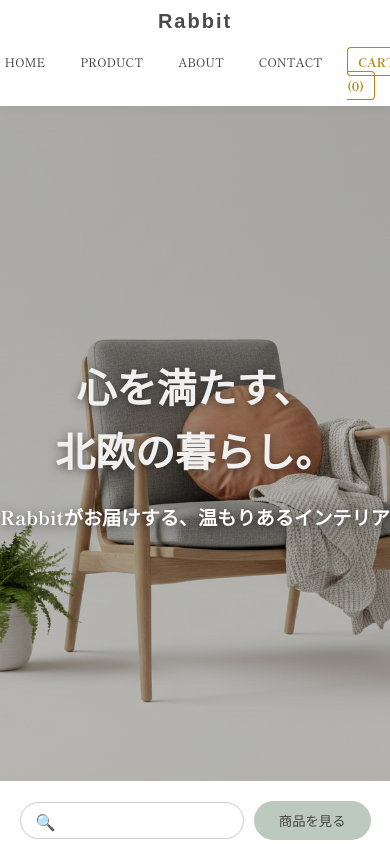
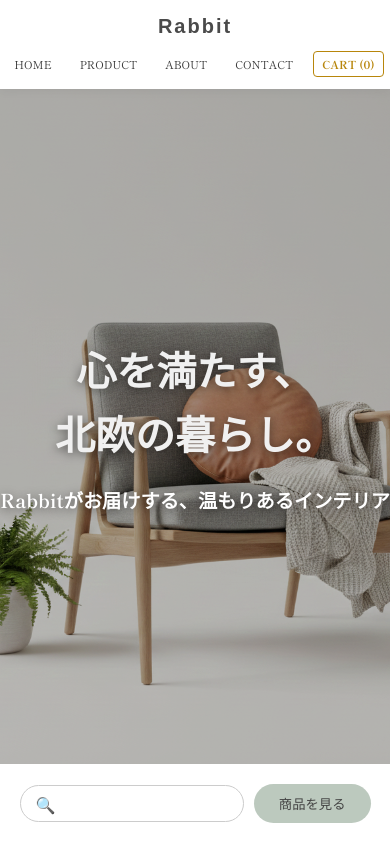
Before and after one commit to san0-code/rabbit-interior, a plain HTML site: page index.html in a window 390 px wide. Shown: the top 844 px of the page. Drawn offline with Linux system fonts and the light colour scheme.

Commit message:
Update style.css

```diff
--- a/style.css
+++ b/style.css
@@ -310,39 +310,41 @@ img {
     font-weight: bold;
 }
 
+/* --- スマホ用の調整 --- */
 @media screen and (max-width: 768px) {
-  /* 1. ヘッダーを「折り返し許可」にする */
-  .header__inner {
-    padding: 10px 15px;
-    flex-wrap: wrap;       /* ← これで入りきらない時に自動で2行になります */
-    justify-content: center; /* 中央寄せで綺麗に見せる */
-    gap: 10px;
+  /* 1. 全体の横揺れを物理的に禁止 */
+  html, body {
+    overflow-x: hidden;
   }
 
-  /* 2. ロゴを中央に、幅を100%にして1行目を占領させる */
-  .header__logo {
-    width: 100%;
-    text-align: center;
-    margin-bottom: 5px;
+  /* 2. ヘッダーを縦に積んで、絶対に横幅を超えないようにする */
+  .header__inner {
+    padding: 15px 10px !important;
+    flex-direction: column !important; /* 縦に並べる */
+    gap: 12px !important;
   }
 
+  /* 3. ロゴのサイズ調整 */
   .header__logo a {
-    font-size: 20px;
+    font-size: 20px !important;
   }
 
-  /* 3. ナビとカートを2行目に並べる */
+  /* 4. 【重要】ナビゲーションを1列に収める */
   .header__list {
-    gap: 15px;
-    justify-content: center;
+    display: flex !important;
+    justify-content: center !important;
+    gap: 12px !important; /* 32pxから12pxに大幅削減！ */
   }
 
+  /* 5. 【決定打】カートとはみ出しの最終調整 */
   .header__item a,
   .header__cart a {
-    font-size: 12px;
-    padding: 5px 10px;
+    font-size: 11px !important;
+    padding: 4px 8px !important;
+    white-space: nowrap; /* 改行させない */
   }
 
-  /* 4. 商品リストを確実に縦並びに */
+  /* 6. 商品リストを縦並びに */
   .products__inner {
     flex-direction: column !important;
     align-items: center !important;
@@ -353,6 +355,5 @@ img {
     width: 100% !important;
     max-width: 300px;
     margin-bottom: 30px;
-    flex: none !important;
   }
 }
```
